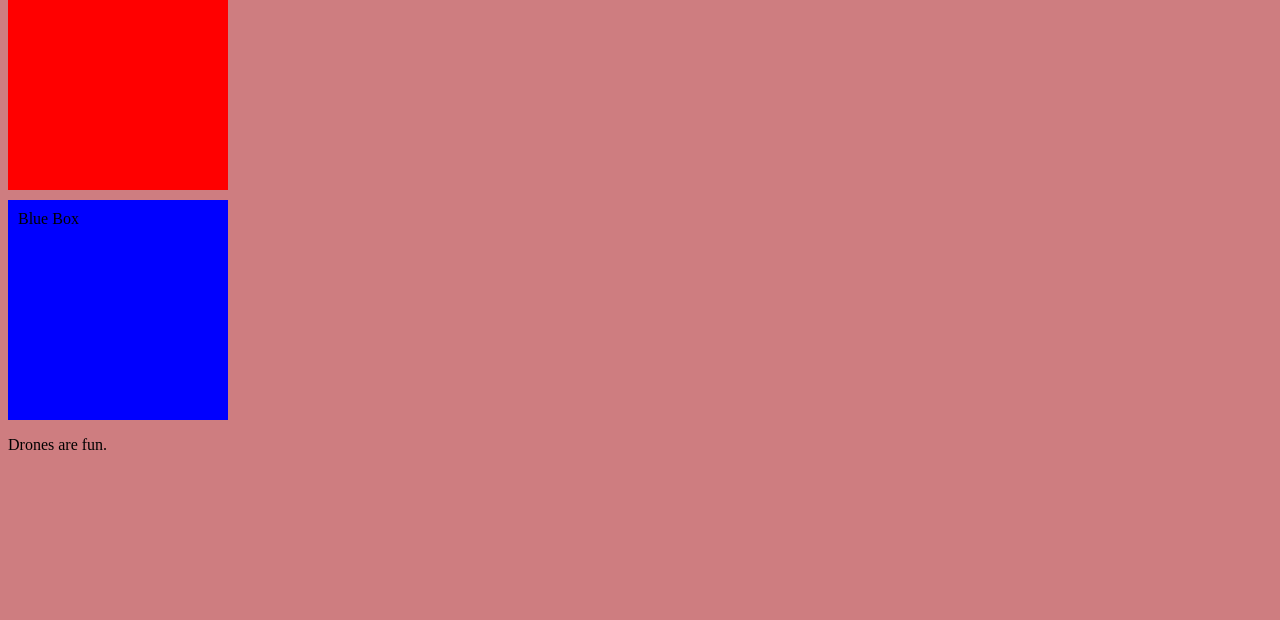
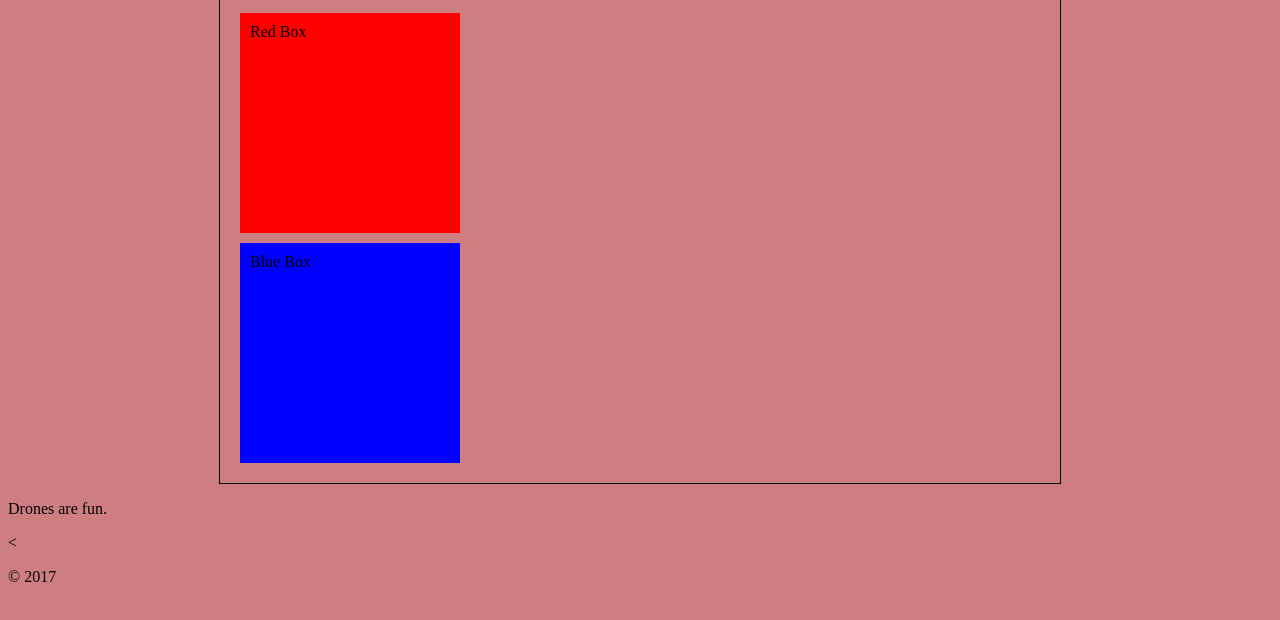
Before and after one commit to jisoooh97/Web-design-fundamentals, a plain HTML site: page index.html in a window 1280 px wide. Shown: the part 166-786 px from the top of the page. Drawn offline with Linux system fonts and the light colour scheme.

Commit message:
center page style added

```diff
--- a/css/style.css
+++ b/css/style.css
@@ -1,5 +1,12 @@
 body {
     background-color: #CE7D80;
+}
+
+.container {
+    width: 800px;
+    border: 1px solid #000000;
+    padding: 20px;
+    margin: 0 auto 0 auto;
 }
 
 .red-box {
--- a/index.html
+++ b/index.html
@@ -26,6 +26,7 @@
     <!-- END .container   -->
     <footer>
         <p>Drones are fun.</p>
+        <<p>&copy; 2017</p>
     </footer>
     </div>
     <!-- END .container -->
```
